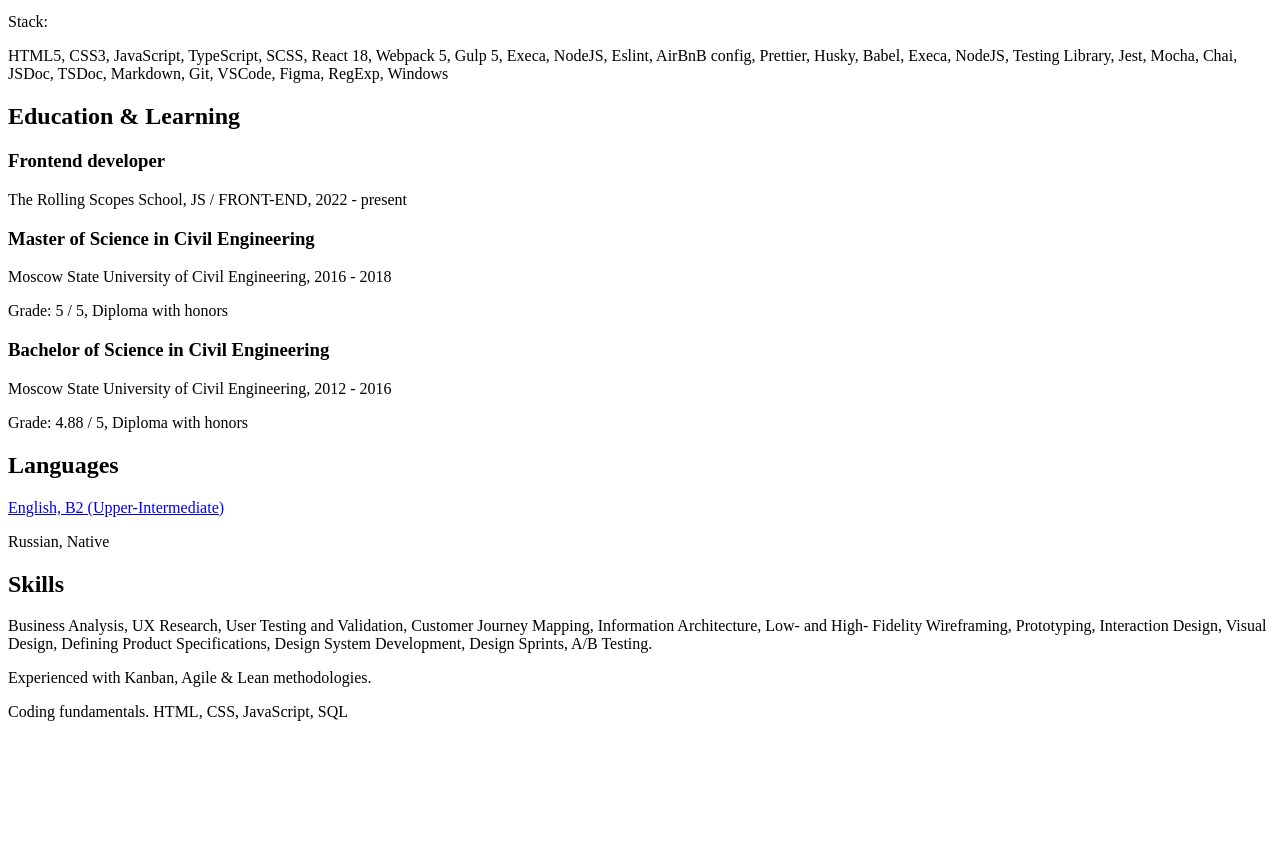
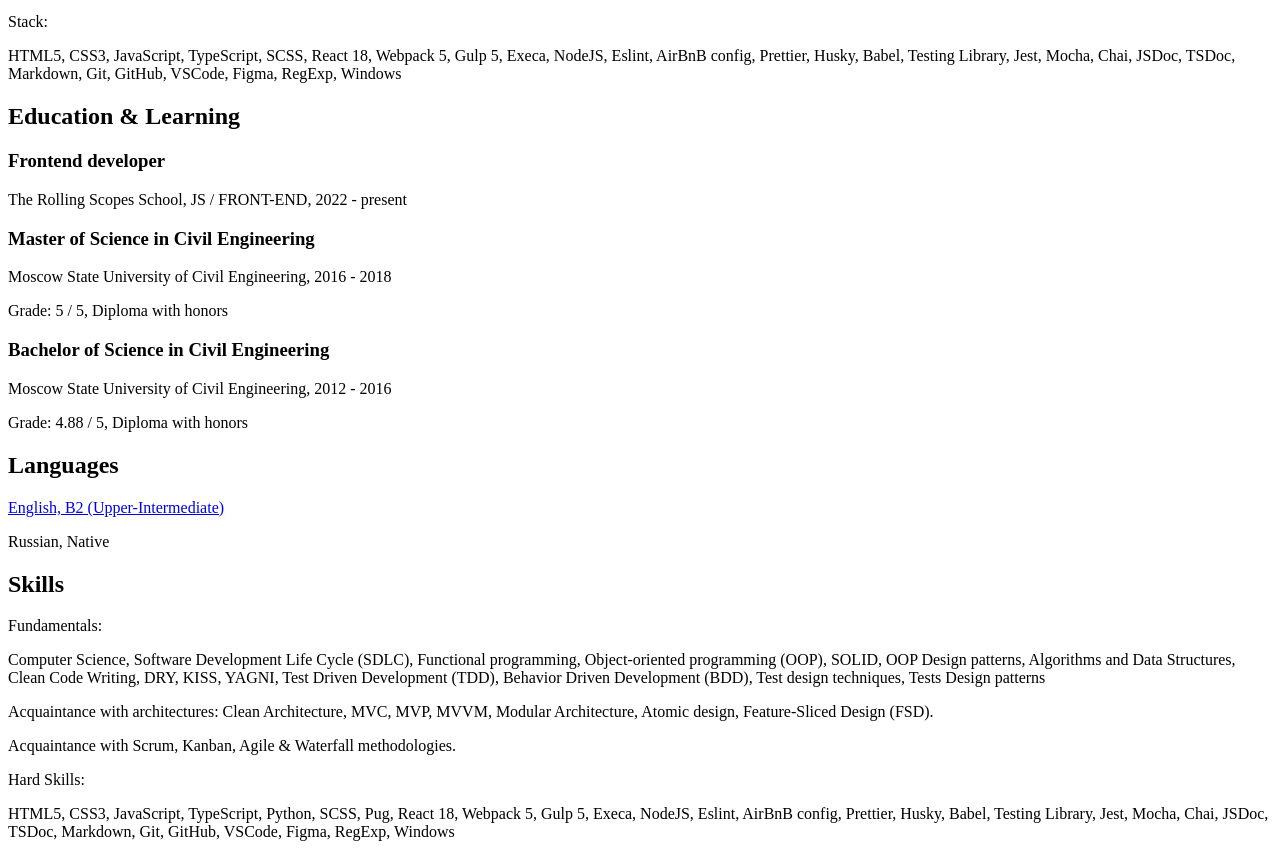
Before and after one commit to Dmitriy-Frostoff/cv-brief, a website: page CV/src/pages/index.html in a window 1280 px wide. Shown: the part 1276-2133 px from the top of the page. Before the commit the page ends 2013 px from the top, so only its background shows below. Drawn offline with Linux system fonts and the light colour scheme.

Commit message:
feat(skills section): update info in the skills section; fix(work experience section): remove duplication in the stack

```diff
--- a/CV/src/pages/index.html
+++ b/CV/src/pages/index.html
@@ -182,8 +182,8 @@
                 </ul>
                 <p class="paragraph-s text_underline text_highlight">Stack:</p>
                 <p class="paragraph-s">
-                  HTML5, CSS3, JavaScript, TypeScript, SCSS, React 18, Webpack 5, Gulp 5, Execa, NodeJS, Eslint, AirBnB config, Prettier, Husky, Babel, Execa, NodeJS, Testing
-                  Library, Jest, Mocha, Chai, JSDoc, TSDoc, Markdown, Git, VSCode, Figma, RegExp, Windows
+                  HTML5, CSS3, JavaScript, TypeScript, SCSS, React 18, Webpack 5, Gulp 5, Execa, NodeJS, Eslint, AirBnB config, Prettier, Husky, Babel, Testing Library, Jest,
+                  Mocha, Chai, JSDoc, TSDoc, Markdown, Git, GitHub, VSCode, Figma, RegExp, Windows
                 </p>
               </div>
 
@@ -257,12 +257,21 @@
             <div class="layout-one-column skills__container">
               <h2 class="title-h2">Skills</h2>
               <div class="layout-one-column skills__info-container">
+                <p class="paragraph-s text_highlight">Fundamentals:</p>
                 <p class="paragraph-s">
-                  Business Analysis, UX Research, User Testing and Validation, Customer Journey Mapping, Information Architecture, Low- and High- Fidelity Wireframing,
-                  Prototyping, Interaction Design, Visual Design, Defining Product Specifications, Design System Development, Design Sprints, A/B Testing.
+                  Computer Science, Software Development Life Cycle (SDLC), Functional programming, Object-oriented programming (OOP), SOLID, OOP Design patterns,
+                  Algorithms and Data Structures, Clean Code Writing, DRY, KISS, YAGNI, Test Driven Development (TDD), Behavior Driven Development (BDD), Test design
+                  techniques, Tests Design patterns
                 </p>
-                <p class="paragraph-s">Experienced with Kanban, Agile & Lean methodologies.</p>
-                <p class="paragraph-s">Coding fundamentals. HTML, CSS, JavaScript, SQL</p>
+                <p class="paragraph-s">
+                  Acquaintance with architectures: Clean Architecture, MVC, MVP, MVVM, Modular Architecture, Atomic design, Feature-Sliced Design (FSD).
+                </p>
+                <p class="paragraph-s">Acquaintance with Scrum, Kanban, Agile & Waterfall methodologies.</p>
+                <p class="paragraph-s text_highlight">Hard Skills:</p>
+                <p class="paragraph-s">
+                  HTML5, CSS3, JavaScript, TypeScript, Python, SCSS, Pug, React 18, Webpack 5, Gulp 5, Execa, NodeJS, Eslint, AirBnB config, Prettier, Husky, Babel,
+                  Testing Library, Jest, Mocha, Chai, JSDoc, TSDoc, Markdown, Git, GitHub, VSCode, Figma, RegExp, Windows
+                </p>
               </div>
             </div>
           </section>
```
Also changed, not shown: CV/src/entities/skills/ui/_skills.html (+13 -4 lines), CV/src/entities/work-experience/ui/Frontend developer/_The-Rolling-Scopes-School-2022.09-present.html (+2 -2 lines).
